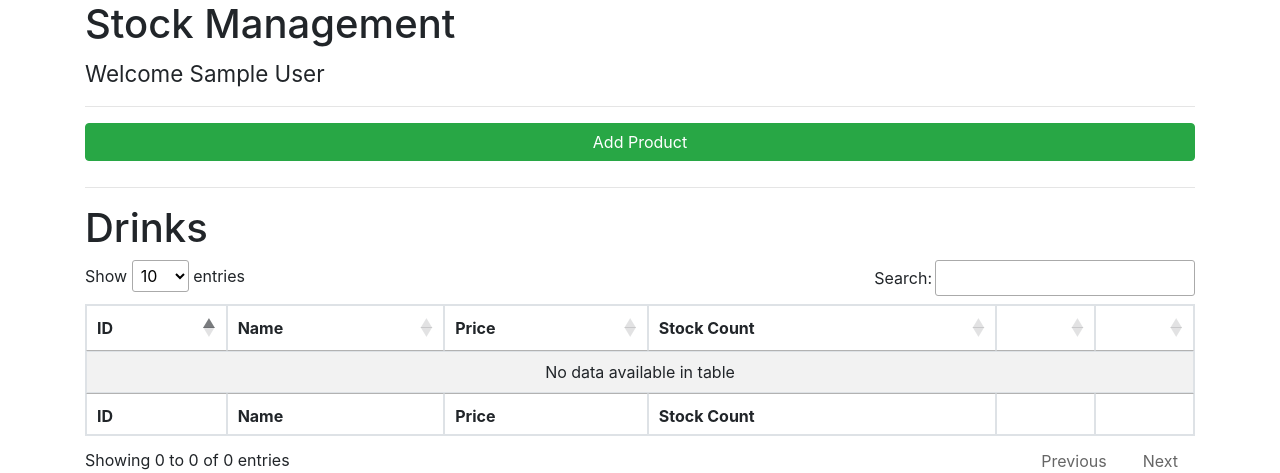
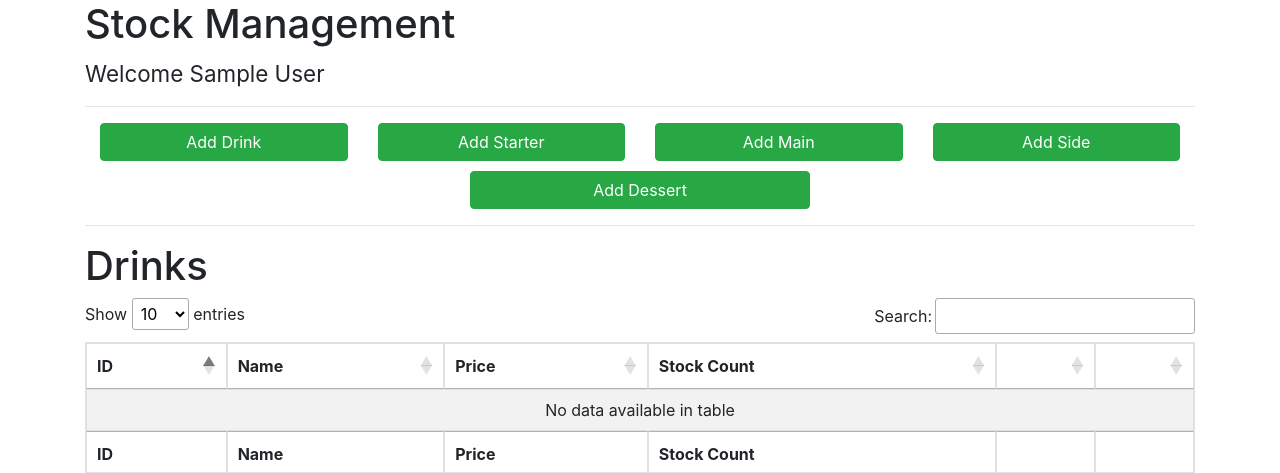
Before and after one commit to DannyRyman19/InteractiveWebsite, a Flask app: page /stock_management in a window 1280 px wide. Shown: the part 56-529 px from the top of the page. Run offline with Flask 2, Linux system fonts and the light colour scheme; the visitor is signed in with stand-in values (Sample User, id 1); data that the repository does not hold is empty; some libraries are stand-ins or nearby versions.

Commit message:
kitchen page refreshes every 5 seconds to get live updates of food. changed layout of some pages

```diff
--- a/app.py
+++ b/app.py
@@ -303,7 +303,7 @@ def add_to_order(id, order_id, product_id, price):
         if int(quantity) > 0 :
                 if int(stock) - int(quantity) > 0:
                         price = float(price)
-                        cur.execute(("SELECT COUNT(*) AS exist FROM order_item where order_id = '{0}' and product_id = {1}").format(order_id, product_id))
+                        cur.execute(("SELECT COUNT(*) AS exist FROM order_item where order_id = '{0}' and product_id = {1} and message = Null").format(order_id, product_id))
                         result= cur.fetchone()
                         result = result['exist']
                         if message == "":
--- a/templates/kitchen.html
+++ b/templates/kitchen.html
@@ -1,5 +1,6 @@
 {% extends 'layout.html' %}
 {% block body %}
+<meta http-equiv="refresh" content="5" >
 <h1>Open Tables</h1>
 <hr>
 <div  id="Tabledesserts">
--- a/templates/stock_management.html
+++ b/templates/stock_management.html
@@ -21,9 +21,32 @@
     <h1>Stock Management</h1>
     <h3><small>Welcome {{session.name}}</small></h3>
     <hr>
-    <a class="btn btn-block btn-success float-right" href="/add_product">Add Product</a>
-<br>
-<br>
+    <div class="container">
+        <div class="row">
+            <div class="col-lg-3">
+                <a class="btn btn-block btn-success" href="/add_product?type=1">Add Drink</a>
+            </div>
+            <div class="col-lg-3">
+                <a class="btn btn-block btn-success" href="/add_product?type=2">Add Starter</a>
+            </div>
+            <div class="col-lg-3">
+                <a class="btn btn-block btn-success" href="/add_product?type=3">Add Main</a>
+            </div>
+            <div class="col-lg-3">
+                <a class="btn btn-block btn-success" href="/add_product?type=4">Add Side</a>
+            </div>
+            <br>
+            <br>
+            <div class="col-lg-4">
+            </div>
+
+            <div class="col-lg-4">
+                    <a class="btn btn-block btn-success" href="/add_product?type=5">Add Dessert</a>
+            </div>
+            <div class="col-lg-4">
+            </div>
+        </div>
+    </div>
 
 
     <hr>
--- a/templates/tables.html
+++ b/templates/tables.html
@@ -1,6 +1,7 @@
 {% extends 'layout.html' %}
 
 {% block body %}
+<meta http-equiv="refresh" content="30" >
 <script>
     function editFunction(product_id) {
           var message = 'message'+product_id;
```
